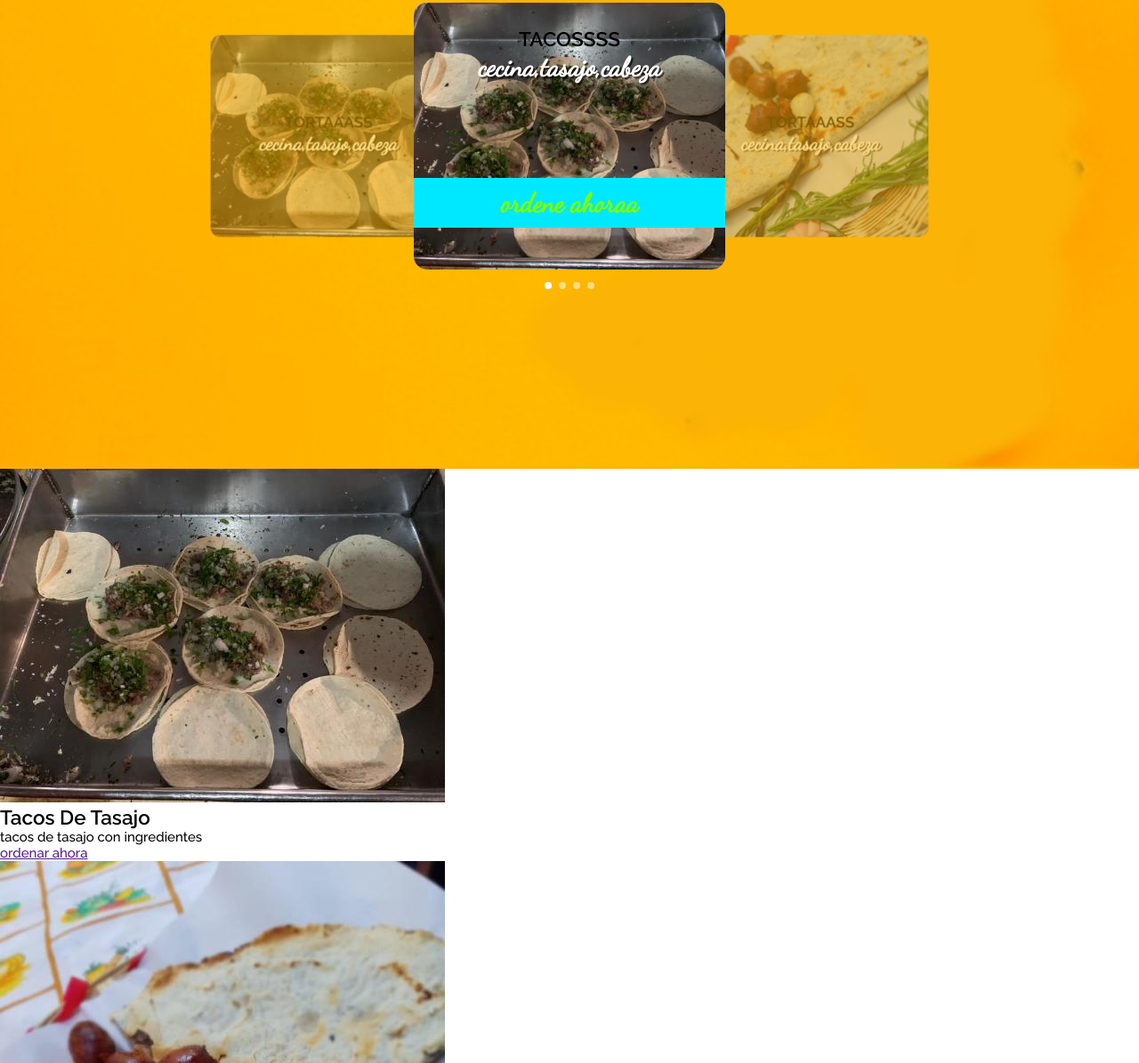
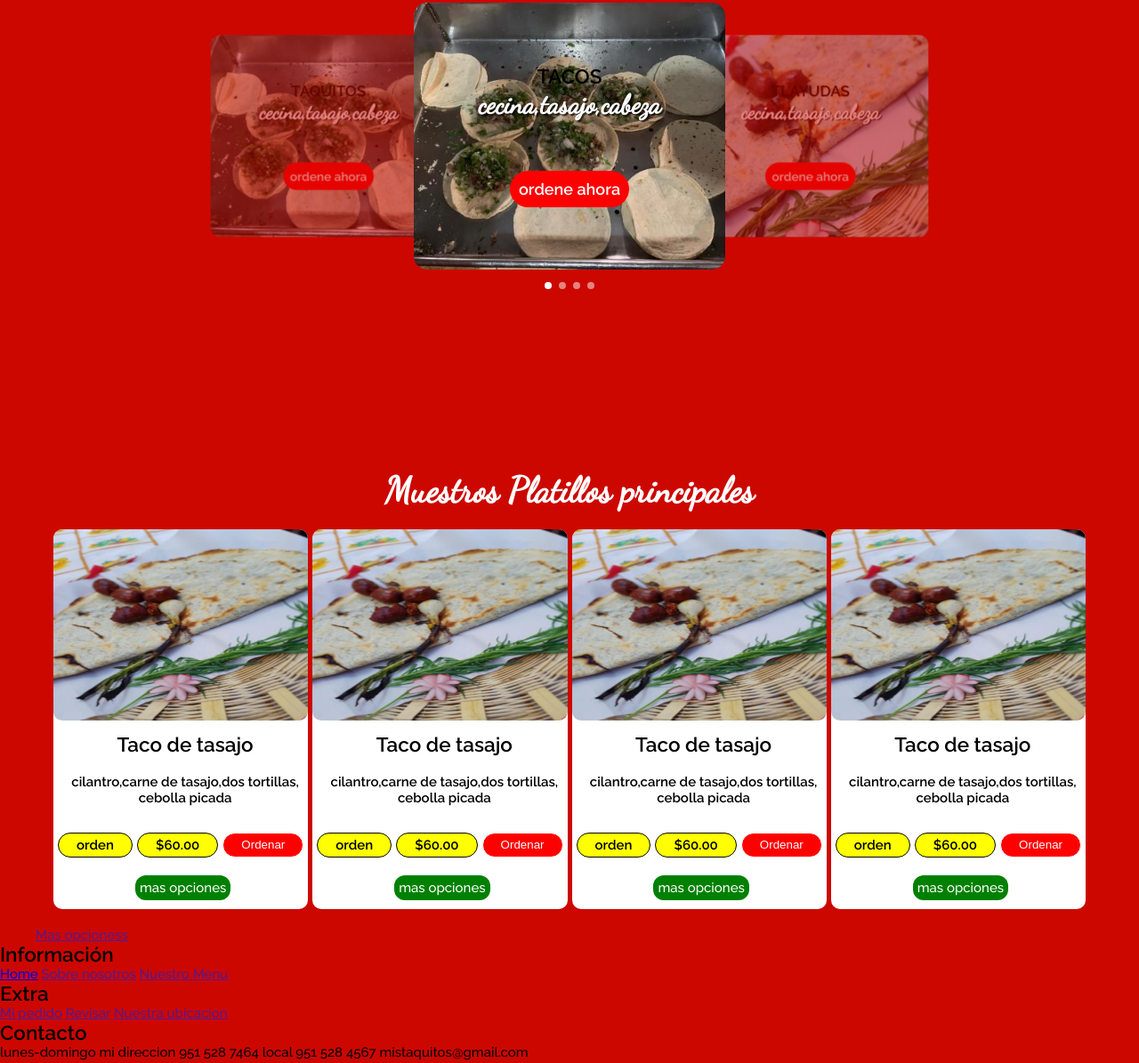
Before and after one commit to battysauiro/Taqueria-Titos, a plain HTML site: page index.html in a window 1280 px wide. Shown: the part 273-1468 px from the top of the page at 89% size. Drawn offline with nearby package versions, Linux system fonts and the light colour scheme.

Commit message:
avance de vista

```diff
--- a/css/styles.css
+++ b/css/styles.css
@@ -6,19 +6,37 @@ html{
 body{
     font-size: 1.5rem;
     font-family: 'Raleway', sans-serif;
+    background:rgb(204, 7, 0);
+
 }
 .contenedor{
     max-width: 120rem;
     margin: 0 auto 0 auto;
 }
 
+.color-fondo{
+  background-color: #9ccf31;
+}
 
+.fw-300{
+	font-weight: 300;
+}
+
+.fw-700{
+
+    font-size: 5rem;
+    font-family: 'Dancing Script', cursive;
+}
+
+img{
+  max-width: 100%;
+}
 /*header*/
 
 .img_internal{
-    background-image: url(../img/headerB.jpg);
+    /*background-image: url(../img/headerB.jpg);
     background-position: center center;
-    background-size: cover;
+    background-size: cover;*/
     height:100vh;
     min-height: 40rem;
 }
@@ -37,7 +55,7 @@ body{
 }
 
 .navegacion a{
-    color: black;
+    color: white;
     text-decoration: none;
     font-size: 2rem;
     font-weight: bold;
@@ -215,30 +233,27 @@ body{
     border-radius: 1.5rem;
   }
 
-  .carousel .carousel-item a{
-      margin-top: 10rem;
-      font-family: 'Dancing Script', fantasy;
-      font-size: 3rem;
-      text-decoration: none;
-      color: lawngreen;
-      display: inline-block;
-      background-color: #00E8FF;
-      padding:1rem 1rem;
 
-  }
 
   .boton{
-	color: white;
-	font-weight: 700;
-	text-decoration: none;
-	font-size: 1.8rem;
-
-	margin-top: 3rem;
-	margin-bottom: 2rem;
+    display: flex;
+    justify-content: center;
+    align-items: center;
+    font-weight: 700;
+    text-decoration: none;
+    font-size: 1.8rem;
+    margin-top: 5rem;
 
 
-	text-align: center;
+}
 
+.boton a{
+    display: inline-block;
+    background-color: red;
+    text-decoration: none;
+    padding: 1rem 1rem;
+    border-radius: 10rem;
+    color: white;
 }
   .carousel .indicators {
     position: absolute;
@@ -270,3 +285,90 @@ body{
   .carousel .carousel-item:not(.active) .materialboxed {
     pointer-events: none;
   }
+
+/*contenedor productos */
+.conetenedor-productos{
+  display: flex;
+  justify-content: space-between;
+  margin: 2rem;
+}
+.producto{
+  flex-basis: calc(25% - 1rem);
+
+  border-width: 0.3rem;
+  background-color: white;
+  border-radius: 1rem;
+}
+
+
+.span-precio{
+  display: inline;
+  align-items: flex-end;
+  color:white;
+  background-color: red;
+  border-radius: 2rem;
+  padding: 0.4rem 0.4rem;
+
+  top: 0rem;
+  bottom: 10rem;
+  left: 1rem;
+
+}
+
+.informacion-producto{
+  margin-left: 1rem;
+  margin-top: 1rem;
+}
+.informacion-producto p{
+  margin-top: 2rem;
+  font-size: 1.5rem;
+  font-weight: bolder;
+}
+
+.contenedor-tipoOrden{
+  display: flex;
+  margin-top: 1rem;
+  margin-left: 0.5rem;
+  justify-content: center;
+}
+.tipo-orden{
+
+  padding: 0.4rem 2rem;
+  border: solid;
+  border-width: 0.1rem;
+  color: white;
+  margin-right: 0.5rem;
+  margin-bottom: 1rem;
+  border-radius: 10rem;
+  margin-top: 2rem;
+  background-color:red;
+
+}
+
+.producto >div >a{
+  color: white;
+  display: inline-block;
+  border-radius: 1.2rem;
+
+  align-items: center;
+  text-decoration:none ;
+  background-color: green;
+  color: white;
+  padding: 0.5rem;
+  margin-bottom: 1rem;
+  text-align: center;
+}
+
+.contenedor-tipoOrden span{
+  background-color: yellow;
+  border: solid;
+  border-width: 0.1rem;
+  border-color: b;
+  color: black;
+  font-weight: bolder;
+
+}
+
+.border-radius-img img{
+  border-radius: 1rem;
+}
--- a/index.html
+++ b/index.html
@@ -54,31 +54,39 @@
                            <h1  class="center-align titulo">¿Qué se te antoja hoy?</h1>
                            <div class="carousel center-align">
                                <div class="carousel-item center-align">
-                                    <h2 class="subtitulo">tacossss</h2>
+                                    <h2 class="subtitulo">tacos</h2>
 
                                     <p class="sabor">cecina,tasajo,cabeza</p>
-                                    <a href="ordene ahoraaaaa" class="boton">ordene ahoraa</a>
+                                    <div class="boton">
+                                        <a href="" >ordene ahora</a>
+                                    </div>
                                     <img src="img/tacos.jpg" alt="">
 
                                 </div>
                                 <div class="carousel-item center-align">
-                                    <h2 class="subtitulo">tortaaass</h2>
-
+                                    <h2 class="subtitulo">tlayudas</h2>
                                     <p class="sabor">cecina,tasajo,cabeza</p>
+                                    <div class="boton">
+                                        <a href="" >ordene ahora</a>
+                                    </div>
                                     <img src="img/tlayuda.jpg" alt="">
 
                                 </div>
                                 <div class="carousel-item center-align">
-                                    <h2 class="subtitulo">tortaaass</h2>
-
+                                    <h2 class="subtitulo">tostadas</h2>
                                     <p class="sabor">cecina,tasajo,cabeza</p>
+                                    <div class="boton">
+                                        <a href="" >ordene ahora</a>
+                                    </div>
                                     <img src="img/tostada_tasajo.jpg" alt="">
 
                                 </div>
                                 <div class="carousel-item center-align">
-                                    <h2 class="subtitulo">tortaaass</h2>
-
+                                    <h2 class="subtitulo">taquitos</h2>
                                     <p class="sabor">cecina,tasajo,cabeza</p>
+                                    <div class="boton">
+                                        <a href="" >ordene ahora</a>
+                                    </div>
                                     <img src="img/tacos.jpg" alt="">
 
                                 </div>
@@ -90,26 +98,79 @@
         </header>
     </div>
     <section>
-        <main>
-            <div>
-                <img src="img/tacos.jpg" alt="platilloTop">
-                <h2>Tacos De Tasajo</h2>
-                <p>tacos de tasajo con ingredientes</p>
-                <a href="">ordenar ahora</a>
+        <main class="contenedor">
+            <h2 class="center-align fw-700 titulo">Muestros Platillos principales</h2>
+            <div class="conetenedor-productos">
+                <div class="producto">
+                    <div class="border-radius-img">
+                        <img src="img/tlayudaEscalar.jpg" alt="platilloTop">
+                    </div>
+                    <div class="informacion-producto">
+                        <h2 class="center-align">Taco de tasajo</h2>
+                        <p class="center-align">cilantro,carne de tasajo,dos tortillas,<br>cebolla picada</p>
+                    </div>
+                    <div class="contenedor-tipoOrden">
+                        <span class="tipo-orden">orden</span>
+                        <span class="tipo-orden">$60.00</span>
+                        <button class="tipo-orden">Ordenar</button>
+                    </div>
+                    <div class="contenedor-tipoOrden">
+                        <a href="">mas opciones</a>
+                    </div>
+                </div>
+                <div class="producto">
+                    <div class="border-radius-img">
+                        <img src="img/tlayudaEscalar.jpg" alt="platilloTop">
+                    </div>
+                    <div class="informacion-producto">
+                        <h2 class="center-align">Taco de tasajo</h2>
+                        <p class="center-align">cilantro,carne de tasajo,dos tortillas,<br>cebolla picada</p>
+                    </div>
+                    <div class="contenedor-tipoOrden">
+                        <span class="tipo-orden">orden</span>
+                        <span class="tipo-orden">$60.00</span>
+                        <button class="tipo-orden">Ordenar</button>
+                    </div>
+                    <div class="contenedor-tipoOrden">
+                        <a href="">mas opciones</a>
+                    </div>
+                </div>
+                <div class="producto">
+                    <div class="border-radius-img">
+                        <img src="img/tlayudaEscalar.jpg" alt="platilloTop">
+                    </div>
+                    <div class="informacion-producto">
+                        <h2 class="center-align">Taco de tasajo</h2>
+                        <p class="center-align">cilantro,carne de tasajo,dos tortillas,<br>cebolla picada</p>
+                    </div>
+                    <div class="contenedor-tipoOrden">
+                        <span class="tipo-orden">orden</span>
+                        <span class="tipo-orden">$60.00</span>
+                        <button class="tipo-orden">Ordenar</button>
+                    </div>
+                    <div class="contenedor-tipoOrden">
+                        <a href="">mas opciones</a>
+                    </div>
+                </div>
+                <div class="producto">
+                    <div class="border-radius-img">
+                        <img src="img/tlayudaEscalar.jpg" alt="platilloTop">
+                    </div>
+                    <div class="informacion-producto">
+                        <h2 class="center-align">Taco de tasajo</h2>
+                        <p class="center-align">cilantro,carne de tasajo,dos tortillas,<br>cebolla picada</p>
+                    </div>
+                    <div class="contenedor-tipoOrden">
+                        <span class="tipo-orden">orden</span>
+                        <span class="tipo-orden">$60.00</span>
+                        <button class="tipo-orden">Ordenar</button>
+                    </div>
+                    <div class="contenedor-tipoOrden">
+                        <a href="">mas opciones</a>
+                    </div>
+                </div>
             </div>
-            <div>
-                <img src="img/tlayuda.jpg" alt="platilloTop">
-                <h2>Tlayudas de Tasajo</h2>
-                <p>tlayudas de tasajo con ingredientes</p>
-                <a href="">ordenar ahora</a>
-            </div>
-            <div>
-                <img src="img/tostada_tasajo.jpg" alt="platilloTop">
-                <h2>Hamburguesas</h2>
-                <p>hamburguesas con ingredientes</p>
-                <a href="">ordenar ahora</a>
-            </div>
-            <a href="">Mas opciones</a>
+            <a class="center-align"  href="" >Mas opcioness</a>
         </main>
     </section>
 
```
Also changed, not shown: img/tlayudaEscalar.jpg (added).
